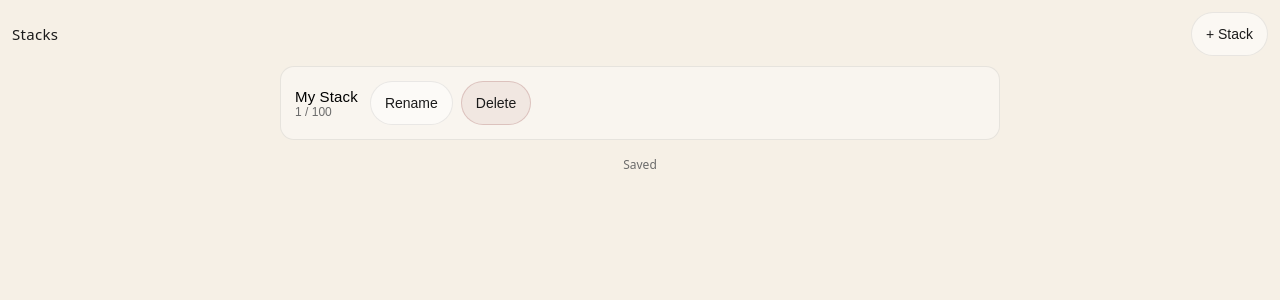
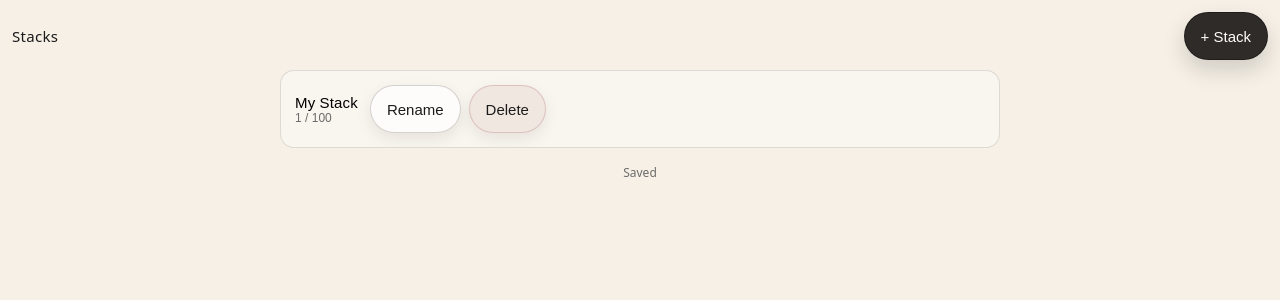
Before and after one commit to jameschao/flash-cards, a React (Vite) app: page / in a window 1280 px wide. Shown: the top 300 px of the page. Built offline with nearby package versions, Linux system fonts and the light colour scheme.

Commit message:
Improved general UX

```diff
--- a/src/App.tsx
+++ b/src/App.tsx
@@ -110,7 +110,7 @@ export function App() {
           </div>
           <div className="topBarRight">
             <button
-              className="btn"
+              className="btn btnPrimary"
               onClick={() => {
                 const id = actions.createStack();
                 setHash({ name: 'stack', stackId: id });
--- a/src/styles.css
+++ b/src/styles.css
@@ -5,9 +5,13 @@
   --muted: #6b6b6b;
   --card: #fffdf8;
   --shadow: rgba(20, 18, 16, 0.14);
-  --border: rgba(20, 18, 16, 0.08);
+  --border: rgba(20, 18, 16, 0.12);
   --radius: 14px;
   --focus: rgba(20, 18, 16, 0.22);
+  --controlBg: rgba(255, 255, 255, 0.72);
+  --controlBgHover: rgba(255, 255, 255, 0.86);
+  --controlBorder: rgba(20, 18, 16, 0.18);
+  --controlShadow: rgba(20, 18, 16, 0.08);
 }
 
 html,
@@ -47,20 +51,45 @@ body {
 
 .btn {
   appearance: none;
-  border: 1px solid var(--border);
-  background: rgba(255, 255, 255, 0.5);
+  border: 1px solid var(--controlBorder);
+  background: var(--controlBg);
   color: var(--ink);
   border-radius: 999px;
-  padding: 10px 14px;
-  font-size: 14px;
+  padding: 12px 16px;
+  font-size: 15px;
   line-height: 1;
-  min-height: 44px;
+  min-height: 48px;
   min-width: 44px;
+  box-shadow: 0 6px 16px var(--controlShadow);
+}
+
+.btn:hover {
+  background: var(--controlBgHover);
+}
+
+.btn:active {
+  transform: translateY(0.5px);
+}
+
+.btn:disabled {
+  opacity: 0.55;
+  box-shadow: none;
 }
 
 .btn:focus-visible {
   outline: 2px solid var(--focus);
   outline-offset: 2px;
+}
+
+.btnPrimary {
+  background: rgba(30, 27, 24, 0.92);
+  border-color: rgba(30, 27, 24, 0.92);
+  color: #fffdf8;
+  box-shadow: 0 10px 22px rgba(20, 18, 16, 0.16);
+}
+
+.btnPrimary:hover {
+  background: rgba(30, 27, 24, 1);
 }
 
 .btnDanger {
```
